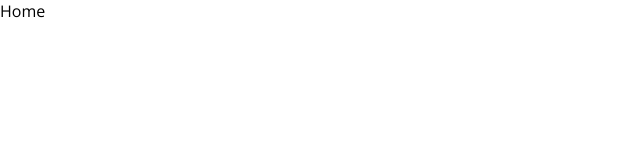
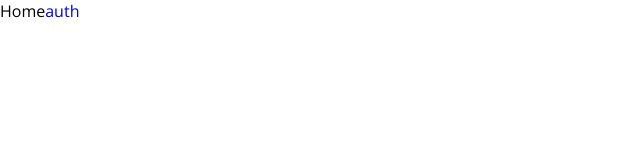
Before and after one commit to KieuDac201/gapo-clone, a React (Create React App) app: page / in a window 1280 px wide. Shown: the top 160 px of the page, without its empty margins (0-640 px from the left). Built offline with nearby package versions, Linux system fonts and the light colour scheme.

Commit message:
first-commit

```diff
--- a/src/pages/Home/Home.jsx
+++ b/src/pages/Home/Home.jsx
@@ -1,7 +1,10 @@
+import { Link } from "react-router-dom"
+
 const Home = () => {
   return (
     <div>
       Home
+      <Link to="/auth">auth</Link>
     </div>
   )
 }
```
